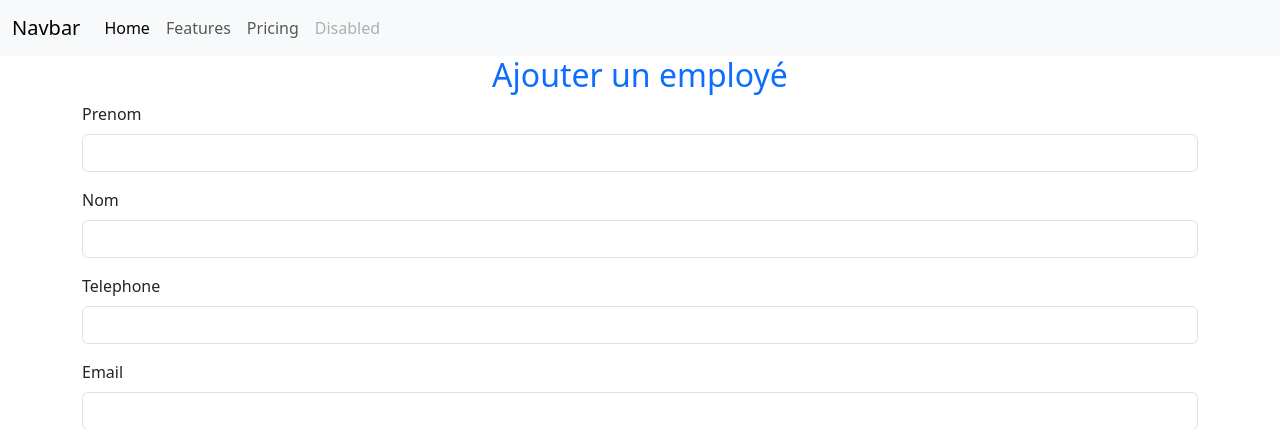
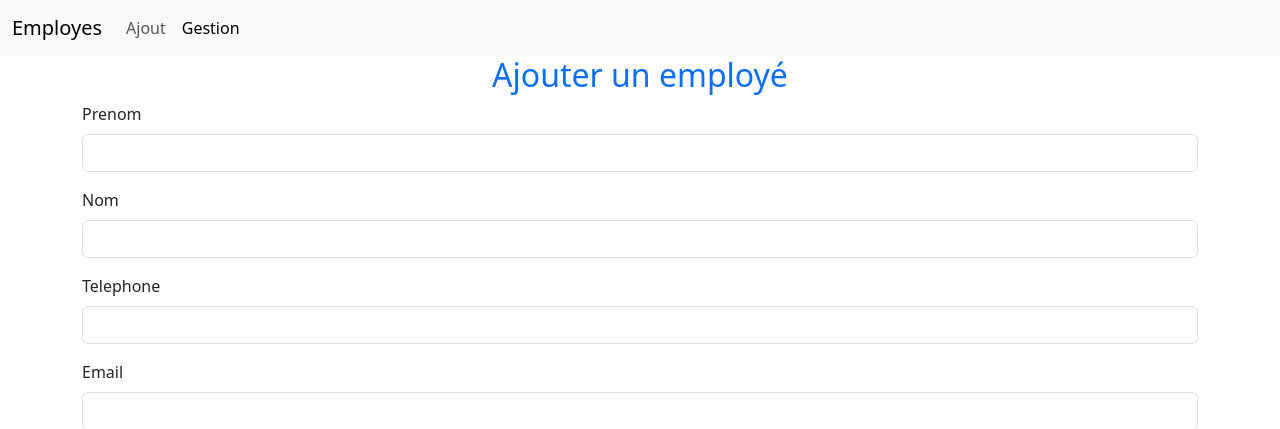
Before and after one commit to adrikjn/salaries, a Symfony app: template templates/employes/form.html.twig in a window 1280 px wide. Shown: the top 429 px of the page. Run offline with Twig, Linux system fonts and the light colour scheme; the template is opened without the code that fills it, so the values that code supplies are empty; form fields are guessed from the names that the template uses; some libraries are stand-ins or nearby versions.

Commit message:
modifier

```diff
--- a/templates/base.html.twig
+++ b/templates/base.html.twig
@@ -10,23 +10,17 @@
     <body>
     <nav class="navbar navbar-expand-lg bg-body-tertiary">
   <div class="container-fluid">
-    <a class="navbar-brand" href="#">Navbar</a>
+    <a class="navbar-brand" href="#">Employes</a>
     <button class="navbar-toggler" type="button" data-bs-toggle="collapse" data-bs-target="#navbarNav" aria-controls="navbarNav" aria-expanded="false" aria-label="Toggle navigation">
       <span class="navbar-toggler-icon"></span>
     </button>
     <div class="collapse navbar-collapse" id="navbarNav">
       <ul class="navbar-nav">
         <li class="nav-item">
-          <a class="nav-link active" aria-current="page" href="#">Home</a>
+          <a class="nav-link" href="{{ path('form') }}">Ajout</a>
         </li>
         <li class="nav-item">
-          <a class="nav-link" href="#">Features</a>
-        </li>
-        <li class="nav-item">
-          <a class="nav-link" href="#">Pricing</a>
-        </li>
-        <li class="nav-item">
-          <a class="nav-link disabled">Disabled</a>
+          <a class="nav-link active" href="{{ path('employes') }}">Gestion</a>
         </li>
       </ul>
     </div>
--- a/templates/employes/form.html.twig
+++ b/templates/employes/form.html.twig
@@ -1,11 +1,21 @@
 {% extends "base.html.twig" %}
 
-{% block title %}Ajouter Employé
+{% block title %}
+{% if formEmploye %}
+Ajouter Employé
+{% else %}
+Modifier Employé
+{% endif %}
 {% endblock %}
 
 {% block body %}
 
+{% if formEmploye %}
+    <h2 class="text-primary text-center">Modifier un employé</h2>
+{% else %}
 	<h2 class="text-primary text-center">Ajouter un employé</h2>
+{% endif %}
+
 
 	<div class="container">
 		{{ form_start(formEmploye) }}
@@ -15,6 +25,7 @@
         {{ form_row(formEmploye.telephone) }}
         {{ form_row(formEmploye.email) }}
         {{ form_row(formEmploye.adresse) }}
+        {# Il faudra retirer le poste du formulaire #}
         {{ form_row(formEmploye.poste) }}
         {{ form_row(formEmploye.salaire) }}
         {{ form_row(formEmploye.datedenaissance) }}
--- a/templates/employes/index.html.twig
+++ b/templates/employes/index.html.twig
@@ -35,10 +35,10 @@
 						<td>{{ employe.salaire }}</td>
 						<td>{{ employe.datedenaissance }}</td>
 						<td>
-							<a href="">
+							<a href="{{ path('update', {id:employe.id}) }}">
 								<i class="bi bi-pencil-square"></i>
 							</a>
-							<a href="">
+							<a href="{{ path('delete', {id:employe.id}) }}">
 								<i class="bi bi-trash text-danger"></i>
 							</a>
 						</td>
```
Also changed, not shown: src/Controller/EmployesController.php (+16 -3 lines).
